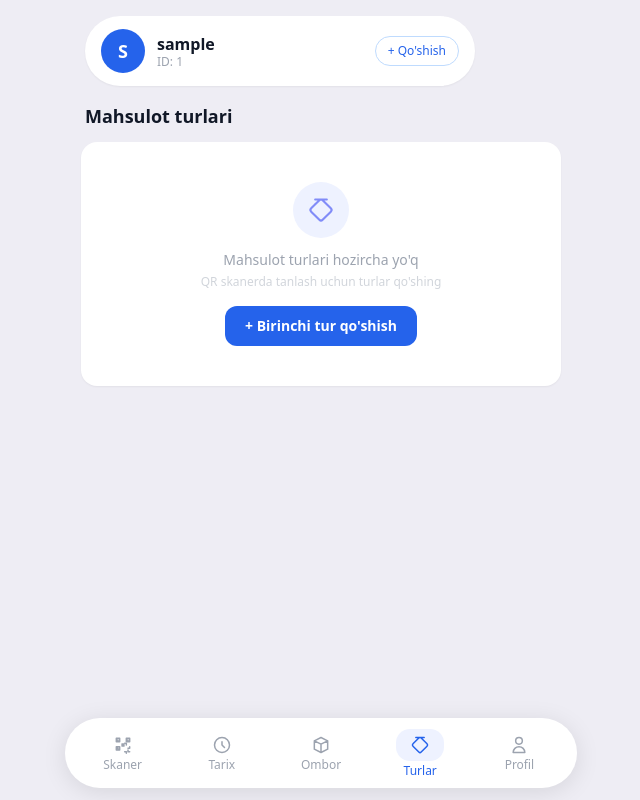
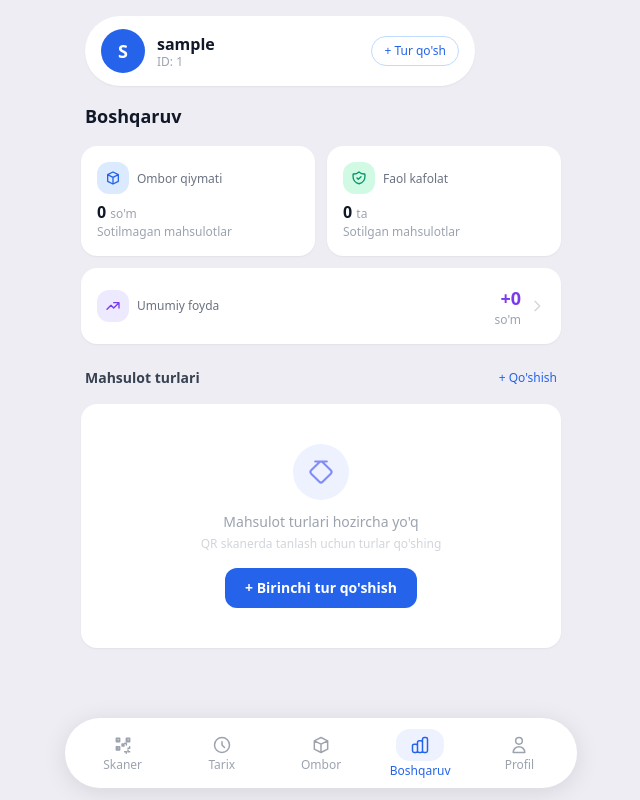
Before and after one commit to ScorpiRui/kaffolat, a Django app: page /product-types/ in a window 1280 px wide. Shown: the whole page, without its empty margins (319-959 px from the left). Run offline with Django 4.2, Linux system fonts and the light colour scheme; the visitor is signed in with stand-in values (Sample User, id 1); data comes from the database, SQL or seed files in the repository; data that the repository does not hold is empty; some libraries are stand-ins or nearby versions.

Commit message:
Add profit detail view and update product type list template
- Introduced a new view for profit details, allowing users to filter by date and view total profit.
- Updated URL patterns to include the new profit detail path.
- Enhanced the product type list template to display warehouse total, sold items with active warranty, and overall profit.
- Modified navigation and titles in templates for better clarity and user experience.

```diff
--- a/main/templates/main/base.html
+++ b/main/templates/main/base.html
@@ -107,17 +107,17 @@
                 <span class="text-xs font-medium leading-none">Ombor</span>
             </a>
 
-            <!-- Mahsulot turlari -->
+            <!-- Boshqaruv -->
             <a href="{% url 'main:product_type_list' %}"
                class="nav-item flex-1 flex flex-col items-center justify-center gap-1
                       {% if active == 'product_type_list' or active == 'product_type_create' or active == 'product_type_edit' %}text-blue-600{% else %}text-gray-400{% endif %}">
                 <span class="{% if active == 'product_type_list' or active == 'product_type_create' or active == 'product_type_edit' %}nav-active-icon{% endif %} flex items-center justify-center">
                     <svg class="w-5 h-5" fill="none" stroke="currentColor" stroke-width="1.8" viewBox="0 0 24 24">
                         <path stroke-linecap="round" stroke-linejoin="round"
-                              d="M7 7h.01M7 3h5c.512 0 1.024.195 1.414.586l7 7a2 2 0 010 2.828l-7 7a2 2 0 01-2.828 0l-7-7a2 2 0 010-2.828l7-7A2 2 0 0112 3h5"/>
+                              d="M9 19v-6a2 2 0 00-2-2H5a2 2 0 00-2 2v6a2 2 0 002 2h2a2 2 0 002-2zm0 0V9a2 2 0 012-2h2a2 2 0 012 2v10m-6 0a2 2 0 002 2h2a2 2 0 002-2m0 0V5a2 2 0 012-2h2a2 2 0 012 2v14a2 2 0 01-2 2h-2a2 2 0 01-2-2z"/>
                     </svg>
                 </span>
-                <span class="text-xs font-medium leading-none">Turlar</span>
+                <span class="text-xs font-medium leading-none">Boshqaruv</span>
             </a>
 
             <!-- Profil -->
--- a/main/templates/main/product_type_list.html
+++ b/main/templates/main/product_type_list.html
@@ -1,18 +1,100 @@
 {% extends "main/base.html" %}
 
-{% block title %}Mahsulot turlari{% endblock %}
+{% block title %}Boshqaruv{% endblock %}
 
 {% block header_right %}
 <a href="{% url 'main:product_type_create' %}"
    class="text-xs text-blue-600 font-medium border border-blue-200 rounded-full px-3 py-1.5 active:bg-blue-50">
-    + Qo'shish
+    + Tur qo'sh
 </a>
 {% endblock %}
 
 {% block content %}
-<div class="space-y-3">
+<div class="space-y-4">
 
-    <h1 class="text-lg font-bold text-gray-900 px-1">Mahsulot turlari</h1>
+    <h1 class="text-lg font-bold text-gray-900 px-1">Boshqaruv</h1>
+
+    <!-- ── Stats grid ────────────────────────────────────────────────────── -->
+    <div class="grid grid-cols-2 gap-3">
+
+        <!-- Warehouse total (buy price) -->
+        <a href="{% url 'main:warehouse_list' %}"
+        <a class="bg-white rounded-2xl px-4 py-4 shadow-sm col-span-1">
+            <div class="flex items-center space-x-2 mb-2">
+                <div class="w-8 h-8 rounded-xl bg-blue-100 flex items-center justify-center flex-shrink-0">
+                    <svg class="w-4 h-4 text-blue-600" fill="none" stroke="currentColor" stroke-width="2" viewBox="0 0 24 24">
+                        <path stroke-linecap="round" stroke-linejoin="round"
+                              d="M20 7l-8-4-8 4m16 0l-8 4m8-4v10l-8 4m0-10L4 7m8 4v10M4 7v10l8 4"/>
+                    </svg>
+                </div>
+                <span class="text-xs font-medium text-gray-500 leading-tight">Ombor qiymati</span>
+            </div>
+            <p class="text-base font-bold text-gray-900 leading-tight truncate">
+                {{ warehouse_total|floatformat:0 }}
+                <span class="text-xs font-normal text-gray-400">so'm</span>
+            </p>
+            <p class="text-xs text-gray-400 mt-0.5">Sotilmagan mahsulotlar</p>
+        </a>
+
+        <!-- Sold with active warranty -->
+        <a href="{% url 'main:warranty_history' %}" class="bg-white rounded-2xl px-4 py-4 shadow-sm col-span-1">
+            <div class="flex items-center space-x-2 mb-2">
+                <div class="w-8 h-8 rounded-xl bg-green-100 flex items-center justify-center flex-shrink-0">
+                    <svg class="w-4 h-4 text-green-600" fill="none" stroke="currentColor" stroke-width="2" viewBox="0 0 24 24">
+                        <path stroke-linecap="round" stroke-linejoin="round"
+                              d="M9 12l2 2 4-4m5.618-4.016A11.955 11.955 0 0112 2.944a11.955 11.955 0 01-8.618 3.04A12.02 12.02 0 003 9c0 5.591 3.824 10.29 9 11.622 5.176-1.332 9-6.03 9-11.622 0-1.042-.133-2.052-.382-3.016z"/>
+                    </svg>
+                </div>
+                <span class="text-xs font-medium text-gray-500 leading-tight">Faol kafolat</span>
+            </div>
+            <p class="text-base font-bold text-gray-900 leading-tight">
+                {{ sold_with_active_warranty }}
+                <span class="text-xs font-normal text-gray-400">ta</span>
+            </p>
+            <p class="text-xs text-gray-400 mt-0.5">Sotilgan mahsulotlar</p>
+        </a>
+
+        <!-- Total profit (full width) — tappable link to detail page -->
+        <a href="{% url 'main:profit_detail' %}"
+           class="block bg-white rounded-2xl px-4 py-4 shadow-sm col-span-2 active:bg-gray-50">
+            <div class="flex items-center justify-between">
+                <div class="flex items-center space-x-2">
+                    <div class="w-8 h-8 rounded-xl {% if total_profit >= 0 %}bg-purple-100{% else %}bg-red-100{% endif %} flex items-center justify-center flex-shrink-0">
+                        <svg class="w-4 h-4 {% if total_profit >= 0 %}text-purple-600{% else %}text-red-500{% endif %}"
+                             fill="none" stroke="currentColor" stroke-width="2" viewBox="0 0 24 24">
+                            <path stroke-linecap="round" stroke-linejoin="round"
+                                  d="M13 7h8m0 0v8m0-8l-8 8-4-4-6 6"/>
+                        </svg>
+                    </div>
+                    <div>
+                        <p class="text-xs font-medium text-gray-500">Umumiy foyda</p>
+
+                    </div>
+                </div>
+                <div class="flex items-center space-x-2">
+                    <div class="text-right">
+                        <p class="text-lg font-bold {% if total_profit >= 0 %}text-purple-600{% else %}text-red-500{% endif %}">
+                            {% if total_profit >= 0 %}+{% endif %}{{ total_profit|floatformat:0 }}
+                        </p>
+                        <p class="text-xs text-gray-400">so'm</p>
+                    </div>
+                    <svg class="w-4 h-4 text-gray-300 flex-shrink-0" fill="none" stroke="currentColor" stroke-width="2" viewBox="0 0 24 24">
+                        <path stroke-linecap="round" stroke-linejoin="round" d="M9 5l7 7-7 7"/>
+                    </svg>
+                </div>
+            </div>
+        </a>
+
+    </div>
+
+    <!-- ── Product types CRUD ────────────────────────────────────────────── -->
+    <div class="flex items-center justify-between px-1 pt-2">
+        <h2 class="text-sm font-bold text-gray-700">Mahsulot turlari</h2>
+        <a href="{% url 'main:product_type_create' %}"
+           class="text-xs text-blue-600 font-medium">
+            + Qo'shish
+        </a>
+    </div>
 
     {% if product_types %}
         {% for pt in product_types %}
--- a/main/urls.py
+++ b/main/urls.py
@@ -11,6 +11,7 @@ urlpatterns = [
     path("qr/<str:qr_id>/sell/", views.qr_quick_sell, name="qr_quick_sell"),
     path("warehouse/", views.warehouse_list, name="warehouse_list"),
     path("product-types/", views.product_type_list, name="product_type_list"),
+    path("management/profit/", views.profit_detail, name="profit_detail"),
     path("product-types/create/", views.product_type_create, name="product_type_create"),
     path("product-types/<int:pk>/edit/", views.product_type_edit, name="product_type_edit"),
     path("product-types/<int:pk>/delete/", views.product_type_delete, name="product_type_delete"),
--- a/main/views.py
+++ b/main/views.py
@@ -1,8 +1,12 @@
+from datetime import datetime
+
 from django.contrib import messages
 from django.contrib.admin.views.decorators import staff_member_required
 from django.contrib.auth.decorators import login_required
+from django.db.models import Q, Sum
 from django.http import Http404
 from django.shortcuts import get_object_or_404, redirect, render
+from django.utils import timezone
 
 from .forms import ProductTypeForm, QrItemAddForm, QrItemSellForm, ShopProfileForm, ShopRegistrationForm
 from .models import ProductType, QrItem, Shop, WarehouseRecord
@@ -97,7 +101,7 @@ def qr_quick_sell(request, qr_id: str):
         raw_date = request.POST.get("warranty_until_date", "").strip()
         for fmt in ["%d/%m/%Y", "%d.%m.%Y", "%Y-%m-%d"]:
             try:
-                from datetime import datetime
+
                 item.warranty_until_date = datetime.strptime(raw_date, fmt).date()
                 break
             except (ValueError, TypeError):
@@ -208,15 +212,105 @@ def warranty_history(request):
     return render(request, "main/warranty_history.html", {"shop": shop, "items": items})
 
 
+# ── Profit detail (management) ────────────────────────────────────────────────
+
+@login_required
+def profit_detail(request):
+    shop = _get_shop_for_request(request)
+
+    date_from_str = request.GET.get("from", "").strip()
+    date_to_str = request.GET.get("to", "").strip()
+
+    items = (
+        QrItem.objects
+        .filter(shop=shop)
+        .exclude(client_phone="")
+        .exclude(buy_price__isnull=True)
+        .exclude(sold_price__isnull=True)
+        .select_related("product_type")
+        .order_by("-purchase_date", "-created_at")
+    )
+
+    _date_formats = ["%d/%m/%Y", "%d.%m.%Y", "%Y-%m-%d"]
+
+    def _parse_date(s):
+        for fmt in _date_formats:
+            try:
+                return datetime.strptime(s, fmt).date()
+            except (ValueError, TypeError):
+                pass
+        return None
+
+    date_from = None
+    date_to = None
+
+    if date_from_str:
+        date_from = _parse_date(date_from_str)
+        if date_from:
+            items = items.filter(purchase_date__gte=date_from)
+
+    if date_to_str:
+        date_to = _parse_date(date_to_str)
+        if date_to:
+            items = items.filter(purchase_date__lte=date_to)
+
+    profit_data = items.aggregate(total_sold=Sum("sold_price"), total_cost=Sum("buy_price"))
+    total_profit = (profit_data["total_sold"] or 0) - (profit_data["total_cost"] or 0)
+
+    items_with_profit = []
+    for item in items:
+        item.item_profit = (item.sold_price or 0) - (item.buy_price or 0)
+        items_with_profit.append(item)
+
+    return render(request, "main/profit_detail.html", {
+        "shop": shop,
+        "items": items_with_profit,
+        "total_profit": total_profit,
+        "date_from": date_from_str,
+        "date_to": date_to_str,
+        "item_count": len(items_with_profit),
+    })
+
+
 # ── Product types CRUD ────────────────────────────────────────────────────────
 
 @login_required
 def product_type_list(request):
     shop = _get_shop_for_request(request)
     product_types = shop.product_types.all().order_by("name")
+
+    today = timezone.localdate()
+
+    warehouse_total = (
+        QrItem.objects
+        .filter(shop=shop, client_phone="")
+        .aggregate(total=Sum("buy_price"))["total"] or 0
+    )
+
+    sold_with_active_warranty = (
+        QrItem.objects
+        .filter(shop=shop)
+        .exclude(client_phone="")
+        .filter(Q(warranty_until_date__isnull=True) | Q(warranty_until_date__gte=today))
+        .count()
+    )
+
+    profit_data = (
+        QrItem.objects
+        .filter(shop=shop)
+        .exclude(client_phone="")
+        .exclude(buy_price__isnull=True)
+        .exclude(sold_price__isnull=True)
+        .aggregate(total_sold=Sum("sold_price"), total_cost=Sum("buy_price"))
+    )
+    total_profit = (profit_data["total_sold"] or 0) - (profit_data["total_cost"] or 0)
+
     return render(request, "main/product_type_list.html", {
         "shop": shop,
         "product_types": product_types,
+        "warehouse_total": warehouse_total,
+        "sold_with_active_warranty": sold_with_active_warranty,
+        "total_profit": total_profit,
     })
 
 
```
Also changed, not shown: main/templates/main/profit_detail.html (added, +126 -0 lines).
